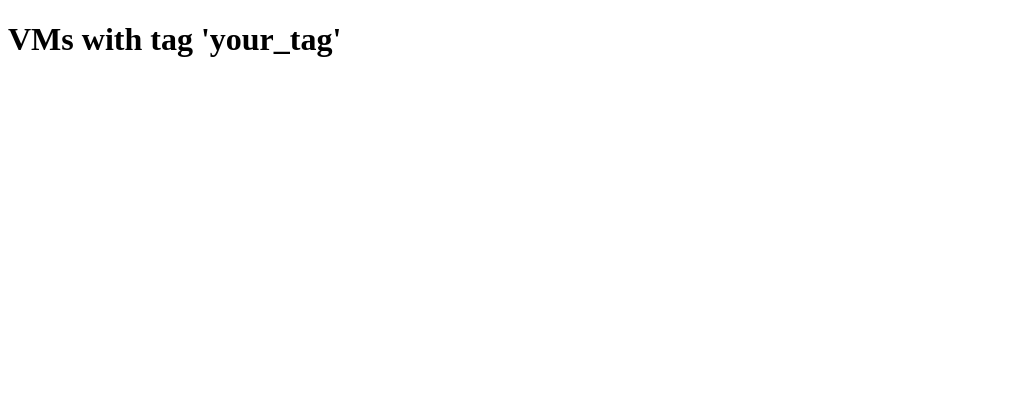
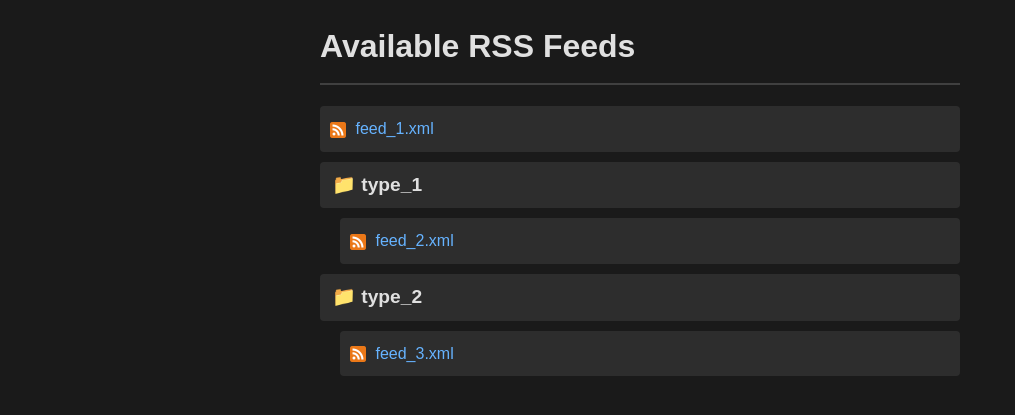
Before and after one commit to TomW1605/RSS_Wrangler, a Flask app: page / in a window 1280 px wide. Shown: the top 415 px of the page, without its empty margins (0-1015 px from the left). Run offline with Flask 3, Linux system fonts and the light colour scheme; parts of the project's set-up code (start-up, migrations or seed data) failed here and were passed over.

Commit message:
add feed list to index page

```diff
--- a/app.py
+++ b/app.py
@@ -73,9 +73,35 @@
         data = data[key]
     return data
 
+def get_feed_paths(config_feeds, base_url, current_path=""):
+    paths = []
+
+    for key, value in config_feeds.items():
+        new_path = f"{current_path}/{key}" if current_path else key
+
+        # If the value is a dictionary and has 'url' and 'processor', it's a feed configuration
+        if isinstance(value, dict) and 'url' in value and 'processor' in value:
+            # Ensure base_url starts and ends with '/'
+            clean_base_url = base_url.strip('/')
+            clean_base_url = f"/{clean_base_url}/" if clean_base_url else "/"
+
+            # Construct the full web path
+            feed_url = f"{clean_base_url}{new_path}.xml"
+            paths.append(feed_url)
+
+        # If it's a dictionary but not a feed config, recurse deeper
+        elif isinstance(value, dict):
+            paths.append({key: get_feed_paths(value, base_url, new_path)})
+
+    return paths
+
 @app.route(config["base_url"], methods=["GET"])
 def index():
-    return render_template("index.html")
+    reload_config()
+
+    feeds = get_feed_paths(config["feeds"], config["base_url"])
+
+    return render_template("index.html", feeds=feeds)
 
 @app.route(config["base_url"] + "<path:feed_path>.xml", methods=["GET"])
 def feed(feed_path):
--- a/config.example.yml
+++ b/config.example.yml
@@ -1,5 +1,9 @@
 port: 8080
 base_url: /
+
+auth: # details for nginx basic auth to put in the urls on the index page. exclude this section if you don't want to use basic auth
+    username: # Your username here
+    password: # Your password here
 
 feeds:
     feed_1:
--- /dev/null
+++ b/static/index.css
@@ -0,0 +1,75 @@
+:root {
+    --bg-color: #1a1a1a;
+    --text-color: #e0e0e0;
+    --feed-bg: #2d2d2d;
+    --link-color: #66b3ff;
+    --border-color: #404040;
+    --hover-bg: #383838;
+}
+
+body {
+    font-family: Arial, sans-serif;
+    width: fit-content;
+    min-width: 50%;
+    margin: 20px auto;
+    padding: 0 20px;
+    line-height: 1.6;
+    background-color: var(--bg-color);
+    color: var(--text-color);
+}
+
+h1 {
+    color: var(--text-color);
+    border-bottom: 2px solid var(--border-color);
+    padding-bottom: 10px;
+}
+
+h2 {
+    color: var(--text-color);
+    font-size: 1.2em;
+    margin: 10px 0;
+    padding: 8px 12px;
+    background-color: var(--feed-bg);
+    border-radius: 4px;
+}
+
+.feed-list {
+    list-style: none;
+    padding: 0;
+}
+
+.feed-item {
+    margin: 10px 0;
+    padding: 10px;
+    background-color: var(--feed-bg);
+    border-radius: 4px;
+    transition: background-color 0.2s ease;
+}
+
+.feed-item:hover {
+    background-color: var(--hover-bg);
+}
+
+.feed-link {
+    color: var(--link-color);
+    text-decoration: none;
+}
+
+.feed-link:hover {
+    text-decoration: underline;
+}
+
+.rss-icon {
+    vertical-align: middle;
+    margin-right: 5px;
+    width: 16px;
+    height: 16px;
+}
+
+.feed-list .feed-list {
+    margin-left: 20px;
+}
+
+.feed-list li {
+    margin: 10px 0;
+}
--- a/templates/index.html
+++ b/templates/index.html
@@ -1,47 +1,21 @@
+{% from 'render_feed_list.html' import render_feed_list %}
+
 <!DOCTYPE html>
-<html>
+<html lang="en">
 <head>
-    <title>Proxmox VMs</title>
-    <script>
-        async function fetchVMs(tag) {
-            const response = await fetch(`{{ base_url }}vms?tag=${tag}`);
-            const data = await response.json();
-            const vmsList = document.getElementById('vms-list');
-            vmsList.innerHTML = '';
-            data.vms.forEach(vm => {
-                const li = document.createElement('li');
-                li.innerHTML = `
-                    ${vm.name} (${vm.status})
-                    <button onclick="startVM(${vm.vmid})">Start</button>
-                    <button onclick="stopVM(${vm.vmid})">Stop</button>
-                    <button onclick="restartVM(${vm.vmid})">Restart</button>
-                `;
-                vmsList.appendChild(li);
-            });
-        }
-
-        async function startVM(vmid) {
-            await fetch(`{{ base_url }}start/${vmid}`, { method: 'POST' });
-            alert('VM started');
-        }
-
-        async function stopVM(vmid) {
-            await fetch(`{{ base_url }}stop/${vmid}`, { method: 'POST' });
-            alert('VM stopped');
-        }
-
-        async function restartVM(vmid) {
-            await fetch(`{{ base_url }}restart/${vmid}`, { method: 'POST' });
-            alert('VM restarted');
-        }
-
-        document.addEventListener('DOMContentLoaded', () => {
-            fetchVMs('room_vm');
-        });
-    </script>
+    <meta charset="UTF-8">
+    <meta name="viewport" content="width=device-width, initial-scale=1.0">
+    <title>Available RSS Feeds</title>
+    <link rel="icon" type="image/png" href="{{ url_for('static', filename='rss-icon.png') }}">
+    <link rel="stylesheet" href="{{ url_for('static', filename='index.css') }}">
 </head>
 <body>
-    <h1>VMs with tag 'your_tag'</h1>
-    <ul id="vms-list"></ul>
+<h1>Available RSS Feeds</h1>
+{% if feeds %}
+    {{ render_feed_list(feeds) }}
+{% else %}
+    <p>No feeds are currently available.</p>
+{% endif %}
 </body>
+
 </html>
--- /dev/null
+++ b/templates/render_feed_list.html
@@ -0,0 +1,24 @@
+{% macro render_feed_list(feeds) %}
+    <ul class="feed-list">
+        {% for item in feeds %}
+            {% if item is string %}
+                <li class="feed-item">
+                    <img src="{{ url_for('static', filename='rss-icon.png') }}" alt="RSS" class="rss-icon">
+                    <a href="{{ item }}" class="feed-link">{{ item.split('/')[-1] }}</a>
+                </li>
+            {% else %}
+                {% for category, sub_feeds in item.items() %}
+                    <li>
+                        <h2>
+                            {% if category != '' %}
+                                📁
+                            {% endif %}
+                            {{ category if category != '' else 'Root' }}
+                        </h2>
+                        {{ render_feed_list(sub_feeds) }}
+                    </li>
+                {% endfor %}
+            {% endif %}
+        {% endfor %}
+    </ul>
+{% endmacro %}
```
Also changed, not shown: static/rss-icon.png (added).
